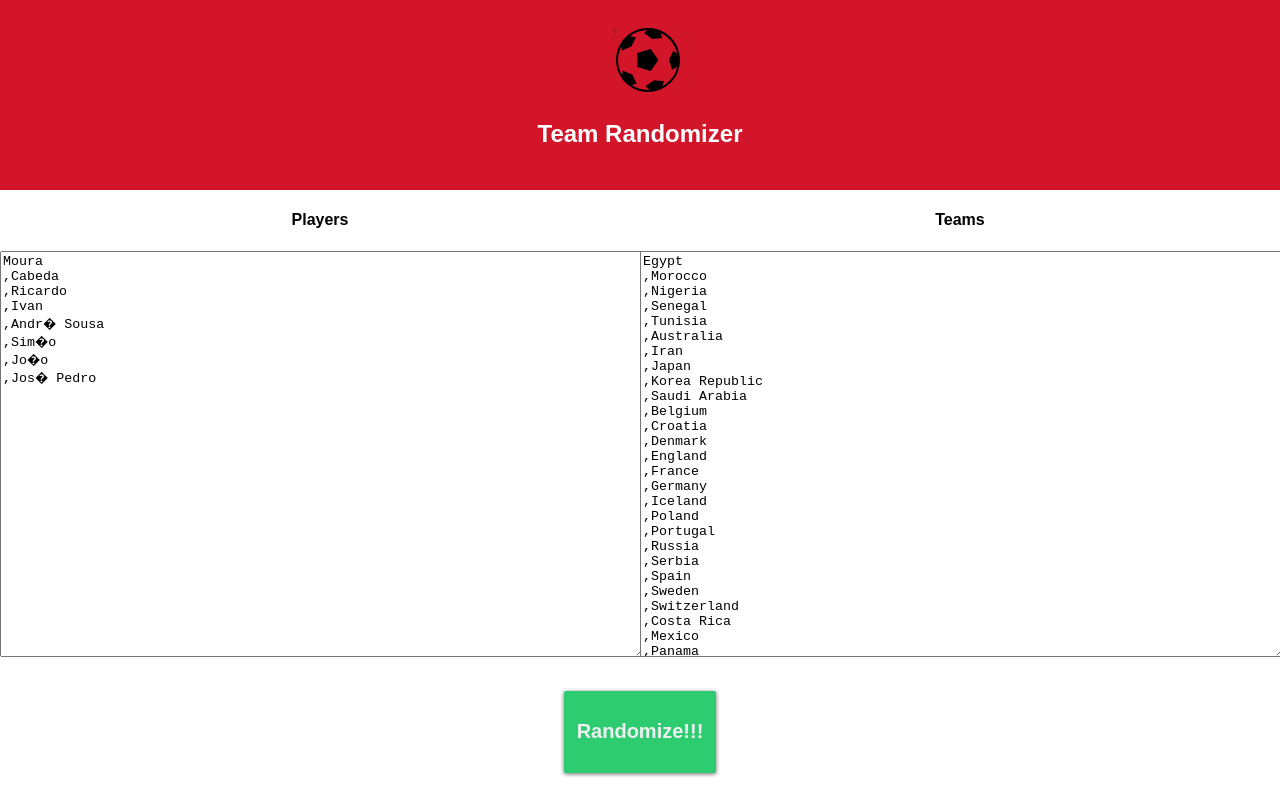
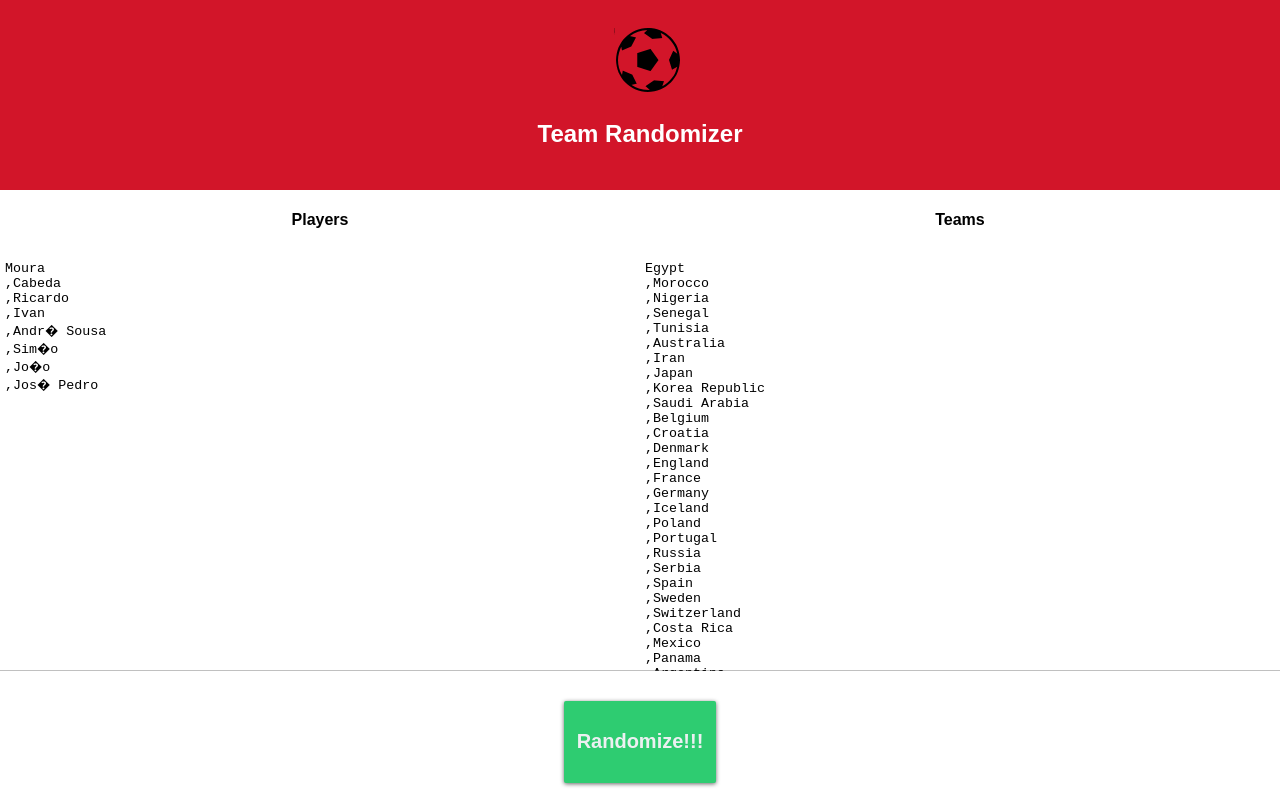
Before and after one commit to Cabeda/team-Randomizer, a React (Create React App) app: page / in a window 1280 px wide. Shown: the top 800 px of the page. Built offline with nearby package versions, Linux system fonts and the light colour scheme; the HTML template or start-up script is replaced by a standard one.

Commit message:
Material design for the textareas

```diff
--- a/src/App.css
+++ b/src/App.css
@@ -103,3 +103,36 @@
 
   transition: width .2s ease-out, padding-top .2s ease-out;
 }
+
+
+
+input,
+textarea {
+	display: block;
+	width: 100%;
+	border: 0;
+	padding: 10px 5px;
+  background: white no-repeat;
+
+	/*
+	* IMPORTANT PART HERE
+	*/
+
+  /* 2 imgs : 1px gray line (normal state) AND 2px green line (focus state) */
+	background-image: linear-gradient(to bottom, #1abc9c, #1abc9c), linear-gradient(to bottom, silver, silver);
+	/* sizes for the 2 images (default state) */
+	background-size: 0 2px, 100% 1px;
+	/* positions for the 2 images. Change both "50%" to "0%" or "100%" and tri again */
+	background-position: 50% 100%, 50% 100%;
+
+	/* animation solely on background-size */
+  transition: background-size 0.3s cubic-bezier(0.64, 0.09, 0.08, 1);
+
+}
+
+input:focus,
+textarea:focus{
+  /* sizes for the 2 images (focus state) */
+	background-size: 100% 2px, 100% 1px;
+	outline: none;
+}
```
